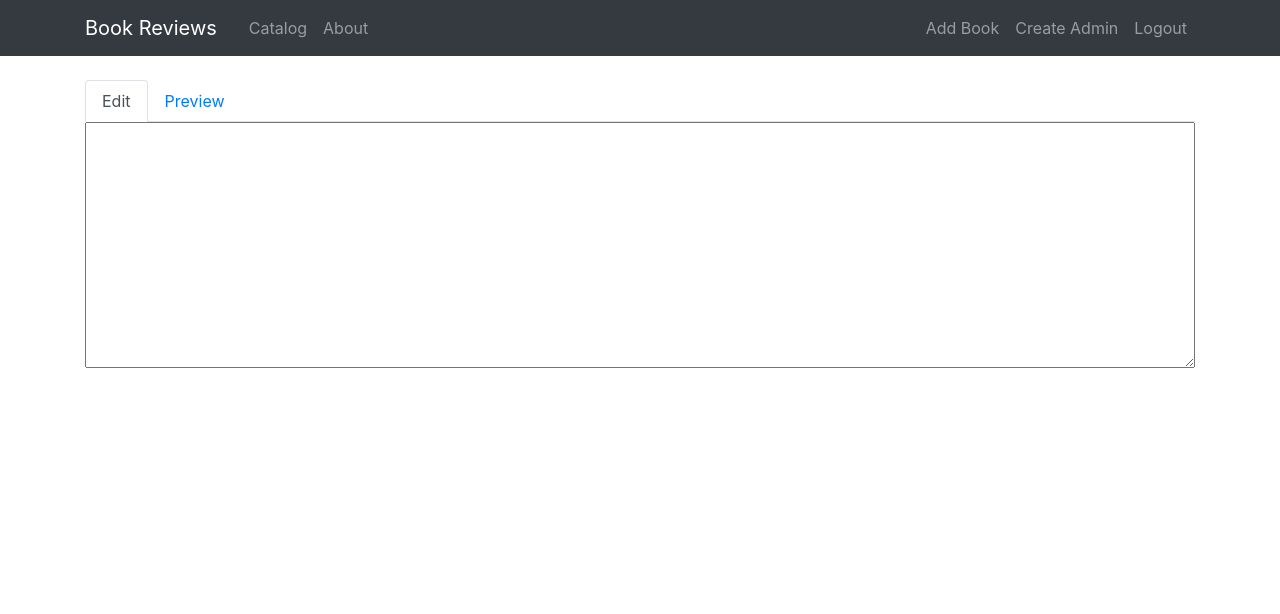
After one commit to amritpandey23/Readaholic, a Flask app: page /book/1/write_review in a window 1280 px wide. The commit adds this page. Shown: the top 614 px of the page. Run offline with Flask 2, Linux system fonts and the light colour scheme; the visitor is signed in with stand-in values (Sample User, id 1); parts of the project's set-up code (start-up, migrations or seed data) failed here and were passed over; some libraries are stand-ins or nearby versions.

Commit message:
review form; flask pagedown markup setup

```diff
--- a/book_review/__init__.py
+++ b/book_review/__init__.py
@@ -2,6 +2,7 @@ from flask import Flask
 from flask_sqlalchemy import SQLAlchemy
 from flask_login import LoginManager
 from flask_bcrypt import Bcrypt
+from flask_pagedown import PageDown
 import json
 
 # parse config data
@@ -19,6 +20,8 @@ bcrypt = Bcrypt(app)
 # database
 db = SQLAlchemy(app)
 
+pagedown = PageDown(app)
+
 #login manager
 login_manager = LoginManager(app)
 login_manager.login_view = "login"
--- a/book_review/forms.py
+++ b/book_review/forms.py
@@ -2,6 +2,7 @@ from flask_wtf import FlaskForm
 from wtforms import StringField, PasswordField, SubmitField, TextAreaField, SelectField, FileField
 from wtforms.validators import DataRequired, Length, Email, EqualTo, ValidationError
 from book_review.models import Admin
+from flask_pagedown.fields import PageDownField
 
 book_tags = [
     ("Null", "Choose..."),
@@ -47,6 +48,10 @@ class BookForm(FlaskForm):
     )
     submit = SubmitField(label="Save")
 
+class ReviewForm(FlaskForm):
+    review_content = PageDownField(label="Write a review")
+    submit = SubmitField(label = "Save")
+
 class AdminForm(FlaskForm):
     email = StringField(label="Email", validators=[DataRequired()])
     password = PasswordField(label="Password", validators=[DataRequired()])
--- a/book_review/routes.py
+++ b/book_review/routes.py
@@ -1,6 +1,6 @@
-from book_review import app, db, bcrypt
+from book_review import app, db, bcrypt, pagedown
 from flask import render_template, url_for, flash, redirect, request, abort
-from book_review.forms import LoginForm, BookForm, AdminForm
+from book_review.forms import LoginForm, BookForm, AdminForm, ReviewForm
 from book_review.models import Admin, Book
 from flask_login import login_user, logout_user, current_user, login_required
 from werkzeug.utils import secure_filename
@@ -134,3 +134,9 @@ def delete_book(book_slug):
     db.session.commit()
     flash(f"Alright, {book.book_title} was successfully deleted", "success")
     return redirect(url_for("home"))
+
+@app.route("/book/<book_slug>/write_review", methods=["GET", "POST"])
+@login_required
+def write_review(book_slug):
+    form = ReviewForm()
+    return render_template("write_review.html", form=form, title="Write Review")
--- a/book_review/templates/book_review.html
+++ b/book_review/templates/book_review.html
@@ -12,9 +12,10 @@
             <p class="mt-2">
                 {{ book.tiny_summary }}
             </p>
+            {% if current_user.is_authenticated %}
             <div class="btn-groups mt-2">
                 <a href="/book/{{ book.title_slug }}/edit" class="btn btn-sm btn-outline-info mr-2">Edit</a>
-                <a href="/add_review/{{ book.title_slug }}" class="btn btn-sm btn-primary">
+                <a href="/book/{{ book.title_slug }}/write_review" class="btn btn-sm btn-primary">
                     {% if book.review_content %}
                     Edit Review
                     {% else %}
@@ -22,6 +23,7 @@
                     {% endif %}
                 </a>
             </div>
+            {% endif %}
         </div>
         <div class="col-sm-12 mt-4">
             <h1>Detailed Review</h1>
--- /dev/null
+++ b/book_review/templates/write_review.html
@@ -0,0 +1,27 @@
+{% extends "layout.html" %}
+
+{% block content %}
+{{ pagedown.include_pagedown() }}
+<ul class="nav nav-tabs" id="myTab" role="tablist">
+    <li class="nav-item">
+      <a class="nav-link active" id="home-tab" data-toggle="tab" href="#Edit" role="tab" aria-controls="Edit" aria-selected="true">Edit</a>
+    </li>
+    <li class="nav-item">
+      <a class="nav-link" id="profile-tab" data-toggle="tab" href="#Preview" role="tab" aria-controls="Preview" aria-selected="false">Preview</a>
+    </li>
+  </ul>
+  <div class="tab-content" id="myTabContent">
+    <div class="tab-pane show active" id="Edit" role="tabpanel" aria-labelledby="Edit-tab">
+
+        <form action="">
+            {{ form.hidden_tag() }}
+            <div class="form-group">
+                {{ form.review_content(only_input=True, rows=10, class="from-control", style="width: 100%; height: 100%;") }}
+            </div>
+          </form>
+    </div>
+    <div class="tab-pane" id="Preview" role="tabpanel" aria-labelledby="Preview-tab">
+        {{ form.review_content(only_preview=True, class="mt-4 px-4 py-4") }}
+    </div>
+  </div>
+{% endblock %}
```
